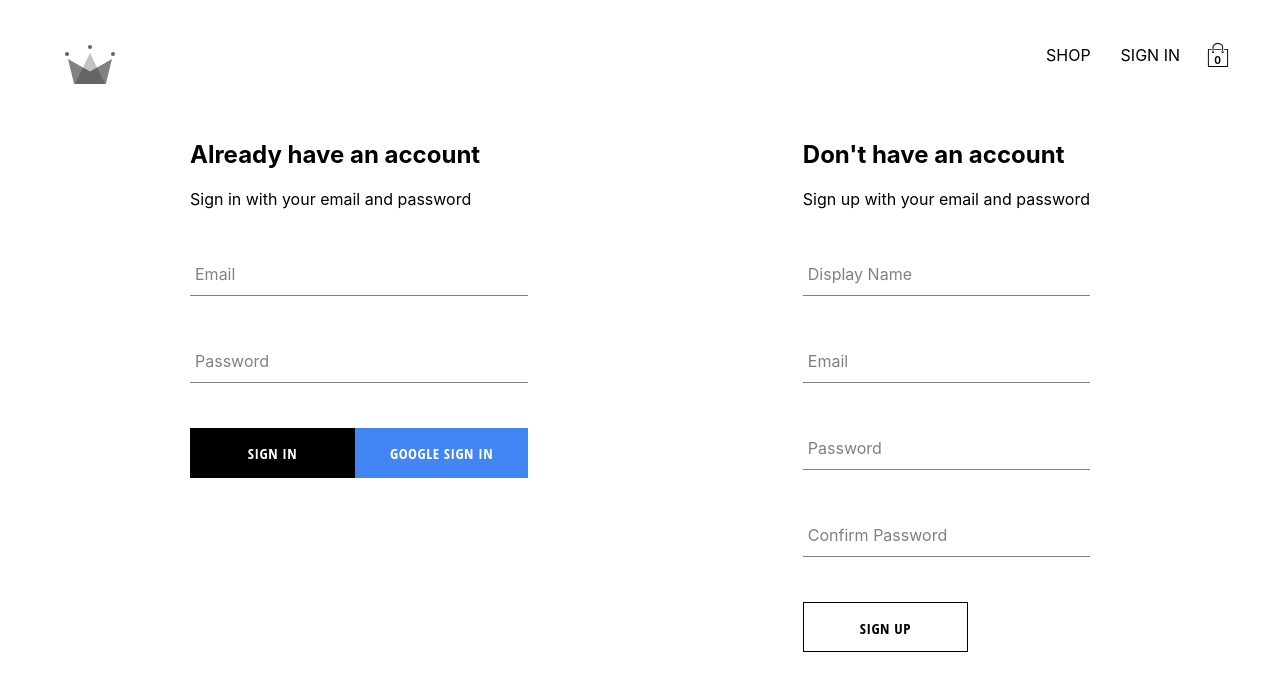
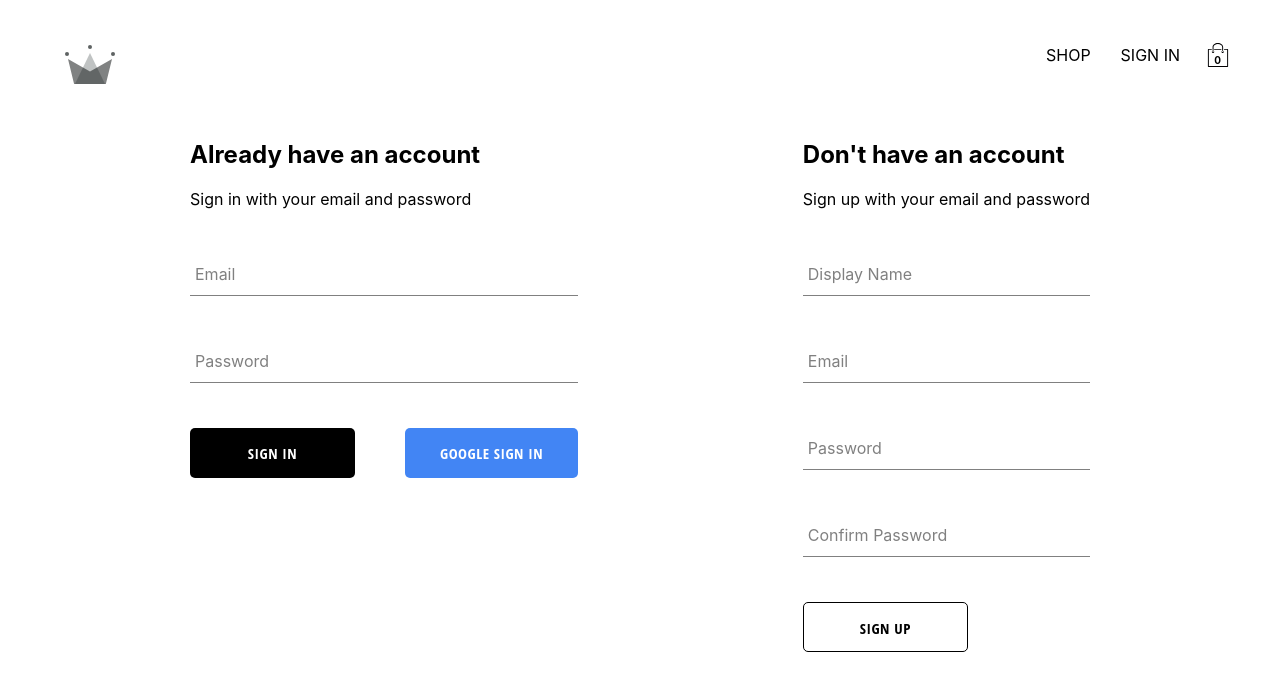
Before and after one commit to amrelshehaly/E-Commerce-Platform, a React (Create React App) app in the folder myshop/: page /auth in a window 1280 px wide. Shown: the top 690 px of the page. Built offline with nearby package versions, Linux system fonts and the light colour scheme; no server answers.

Commit message:
adjusting button and google auth usernamein auth navbar

```diff
--- a/myshop/src/components/button/button.styles.scss
+++ b/myshop/src/components/button/button.styles.scss
@@ -1,5 +1,6 @@
 .button-container {
     min-width: 165px;
+    border-radius: 5px;
     width: auto;
     height: 50px;
     letter-spacing: 0.5px;
--- a/myshop/src/components/sign-in/sign-in-form.component.jsx
+++ b/myshop/src/components/sign-in/sign-in-form.component.jsx
@@ -63,12 +63,13 @@ const SignInForm = () =>{
                 <FormInput label="Password" onChange={handleChange} type="password" required name="Password" value={Password} />
 
             <div className="buttons-container">
-                 <Button type="submit">
-                    Sign In
-                </Button>
-                <Button onClick={SignInWithGoogle} buttonType="google" type="button">
-                    Google Sign In
-                </Button>
+                    <Button type="submit" style={{marginRight:"50px"}}>
+                        Sign In
+                    </Button>
+
+                    <Button onClick={SignInWithGoogle} buttonType="google" type="button">
+                        Google Sign In
+                    </Button>
             </div>
 
             </form>
--- a/myshop/src/routes/navigation/navigation.component.jsx
+++ b/myshop/src/routes/navigation/navigation.component.jsx
@@ -32,6 +32,7 @@ const Navigation = () =>{
                 { currentUser? (<span className="nav-link" onClick={SignOutUser}>SIGN OUT</span>):
                                 (<Link className="nav-link" to="/auth">SIGN IN</Link>)
                 }
+                {currentUser && (<span className="nav-link">{currentUser.displayName}</span>)}
                 <CartIcon />
             </div>
             {isCartOpen && <CartDropdown />}
```
